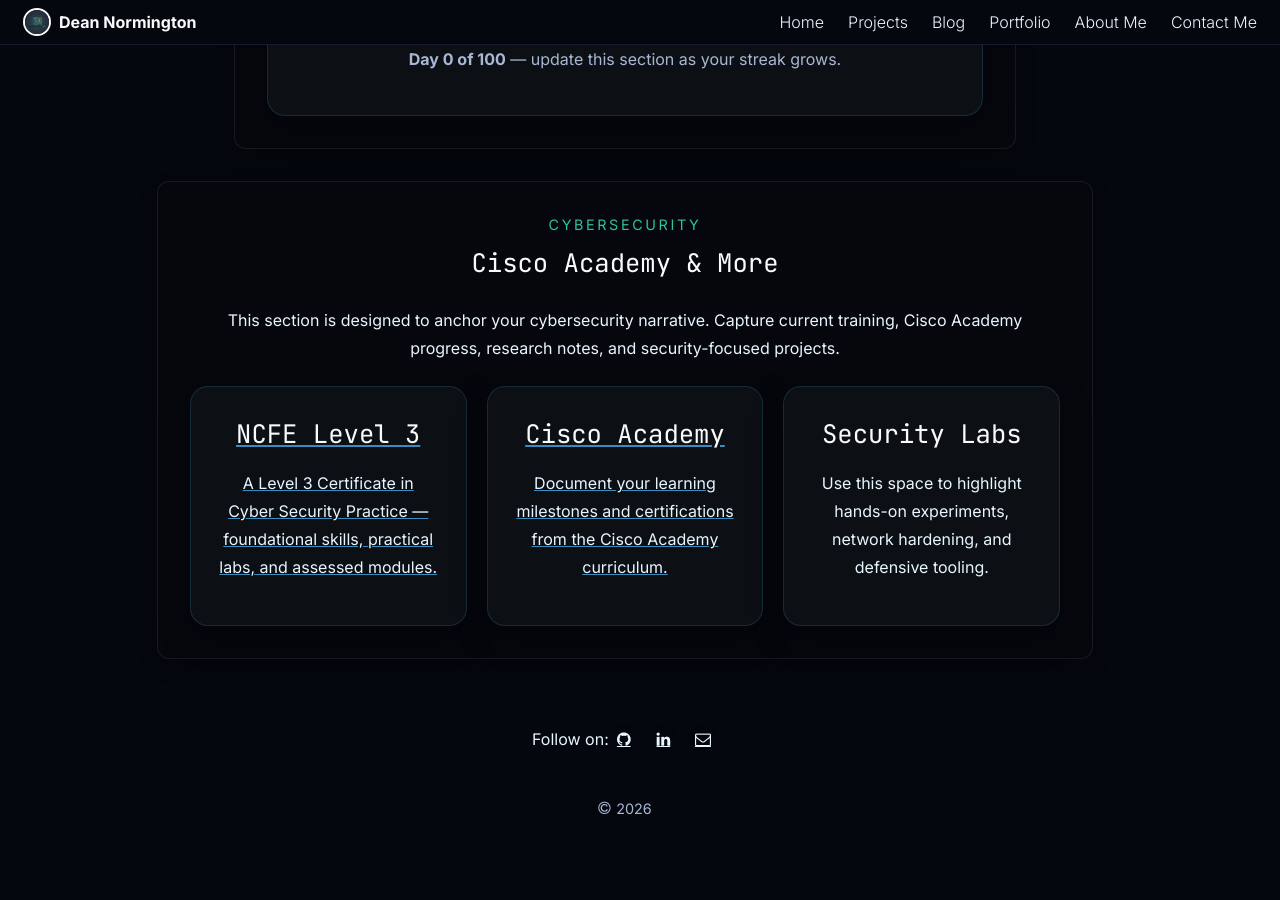
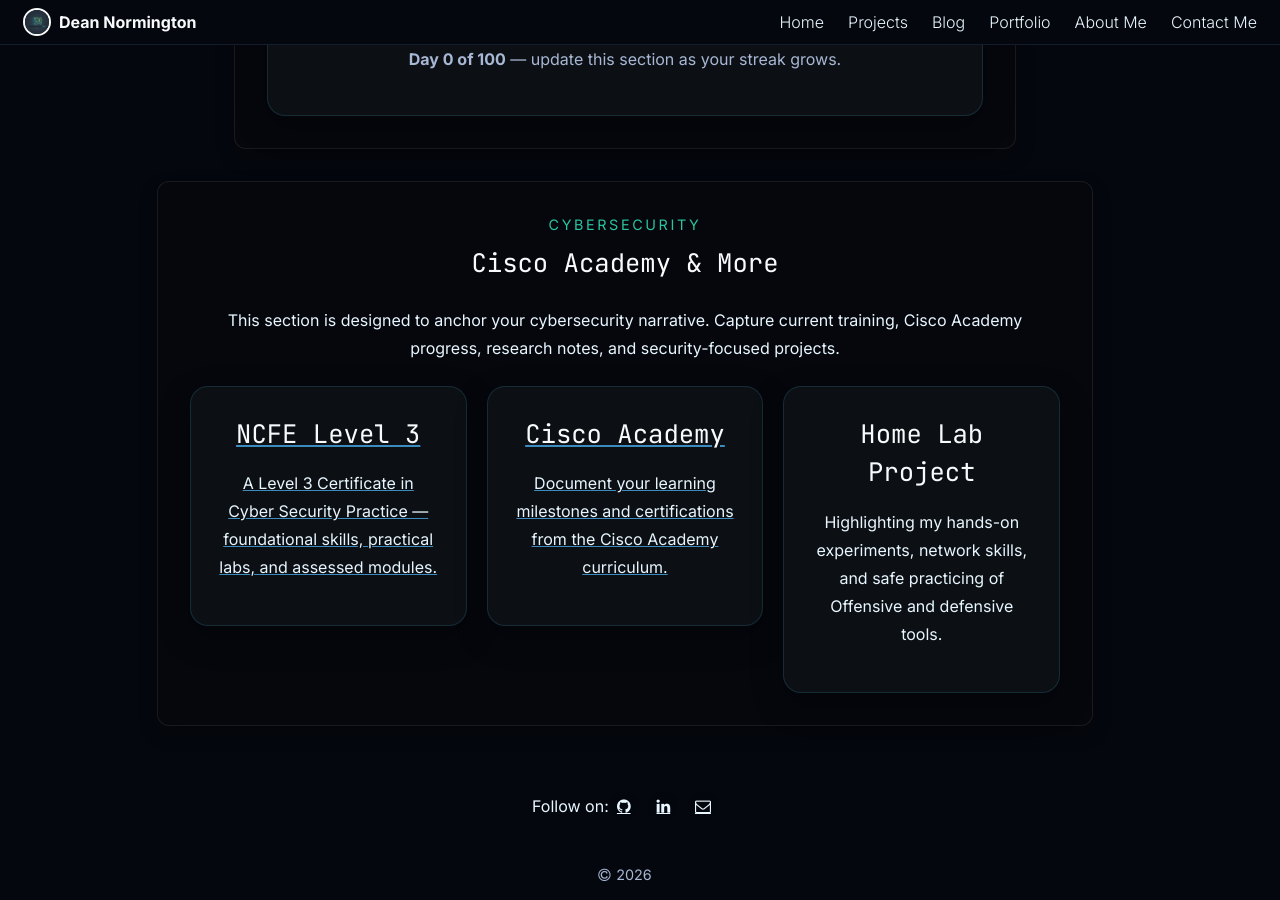
Before and after one commit to dean-js/dnormingtonlaw.uk, a Jekyll site: the page built from index.html, in a window 1280 px wide and 900 px high, scrolled down 1902 px. Built offline with Jekyll 4.4.1, drawn with Linux system fonts in a browser that asks for light colours; the list of posts is cut into pages by our own code; before the commit the page ends 2736 px from its top, so only the background shows below that.

Commit message:
chnaged title of security-card

```diff
--- a/index.html
+++ b/index.html
@@ -120,8 +120,8 @@
       </article>
     </a>
     <article class="security-card">
-      <h3>Security Labs</h3>
-      <p>Use this space to highlight hands-on experiments, network hardening, and defensive tooling.</p>
+      <h3>Home Lab Project</h3>
+      <p> Highlighting my hands-on experiments, network skills, and safe practicing of Offensive and defensive tools.</p>
     </article>
   </div>
 </section>
```
